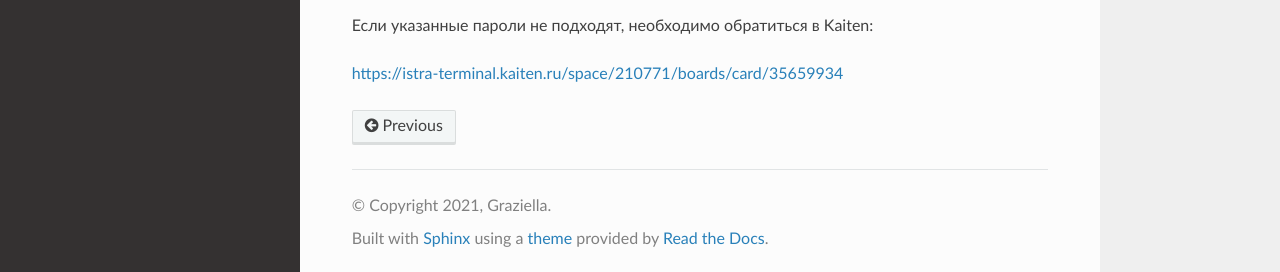
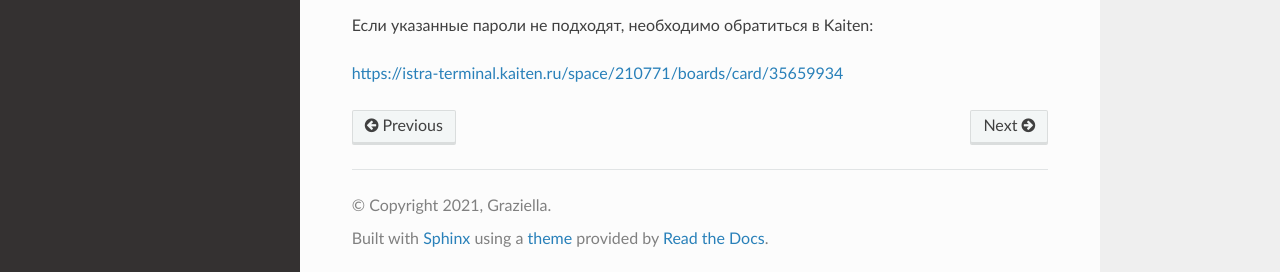
Before and after one commit to RdotF/docs, a Sphinx documentation site: the page built from docs/source/cameras.rst, in a window 1280 px wide and 900 px high, scrolled down 1586 px. Shown: the part 625-897 px from the top of the window. Built offline with Sphinx 7.4.7 and the Read the Docs theme 3.1.0, drawn with Linux system fonts in a browser that asks for light colours.

```diff
--- a/docs/source/index.rst
+++ b/docs/source/index.rst
@@ -14,5 +14,5 @@
    convertFileProblem
    alta
    1C-update
+   cameras
    rdp
-   cameras
```
